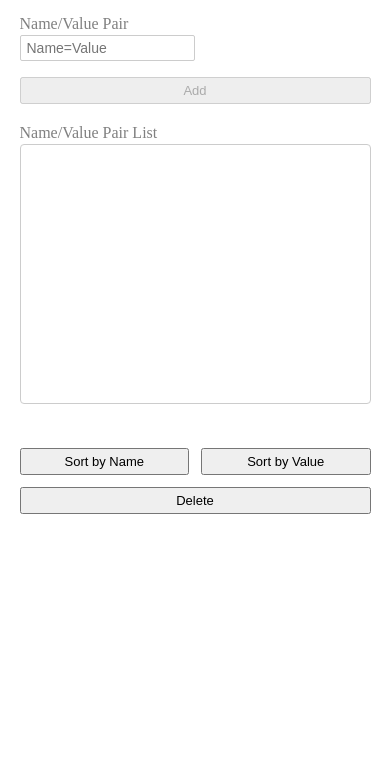
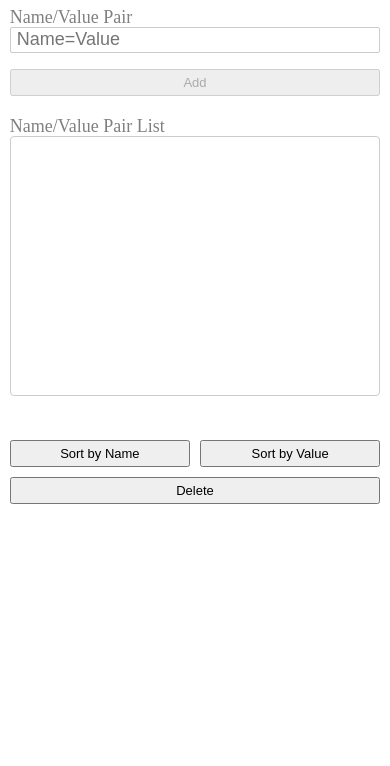
Before and after one commit to antypenko-off/Order-2, a plain HTML site: page Name-Value Manager/index.html in a window 390 px wide. Shown: the part 78-844 px from the top of the page. Drawn offline with Linux system fonts and the light colour scheme.

Commit message:
fixed media requests,

```diff
--- a/Name-Value Manager/css/index.css
+++ b/Name-Value Manager/css/index.css
@@ -116,13 +116,20 @@ h1 {
 
 /* Phones 0 - 480px */
 @media (max-width: 480px) {
+    .box-label{
+        font-size: 18px;
+    }
+
+    #nv-input::placeholder {
+        font-size: 18px;
+    }
+
     h1 {
         font-size: 20px;
     }
-
     .container {
         width: 95%;
-        margin-top: 24px;
+        margin-top: 32px;
     }
 
     #nv-list {
@@ -131,17 +138,43 @@ h1 {
     }
 
     .control-buttons {
-        flex-direction: column;
+        flex-direction: row;
+        flex-wrap: wrap;
         gap: 10px;
     }
 
+    .item-adder {
+        flex-direction: column;
+        align-items: stretch;
+        gap: 16px;
+    }
+
     .control-buttons button {
+        flex: 1 1 calc(50% - 6px);
+    }
+
+    .item-list-container {
+        flex-direction: column;
+        gap: 24px;
+    }
+
+    #nv-input,
+    .item-adder button {
         width: 100%;
     }
 }
 
 /* Tablets & Phones 480 - 768px */
-@media (max-width: 768px) {
+@media (min-width: 481px) and (max-width: 768px) {
+
+    .box-label{
+        font-size: 16px;
+    }
+
+    #nv-input::placeholder {
+        font-size: 16px;
+    }
+
     .container {
         margin-top: 40px;
         width: 90%;
@@ -156,7 +189,7 @@ h1 {
         width: 100%;
     }
 
-    .item-adder input,
+    #nv-input,
     .item-adder button {
         width: 100%;
     }
```
